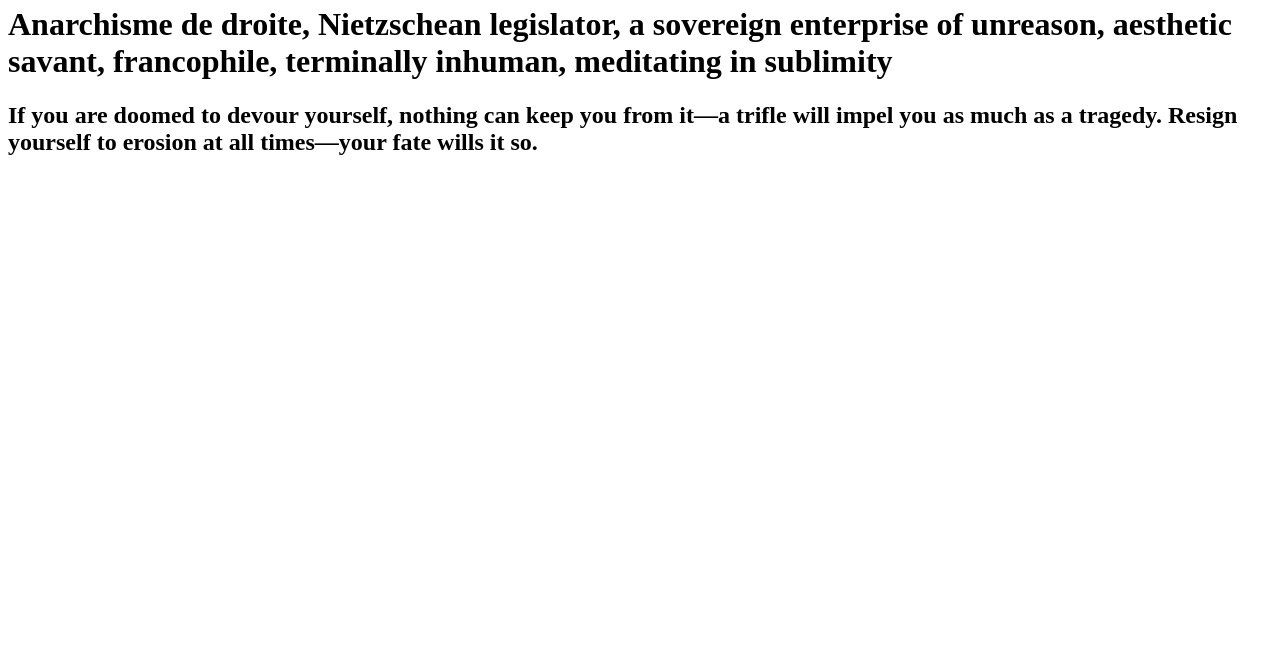
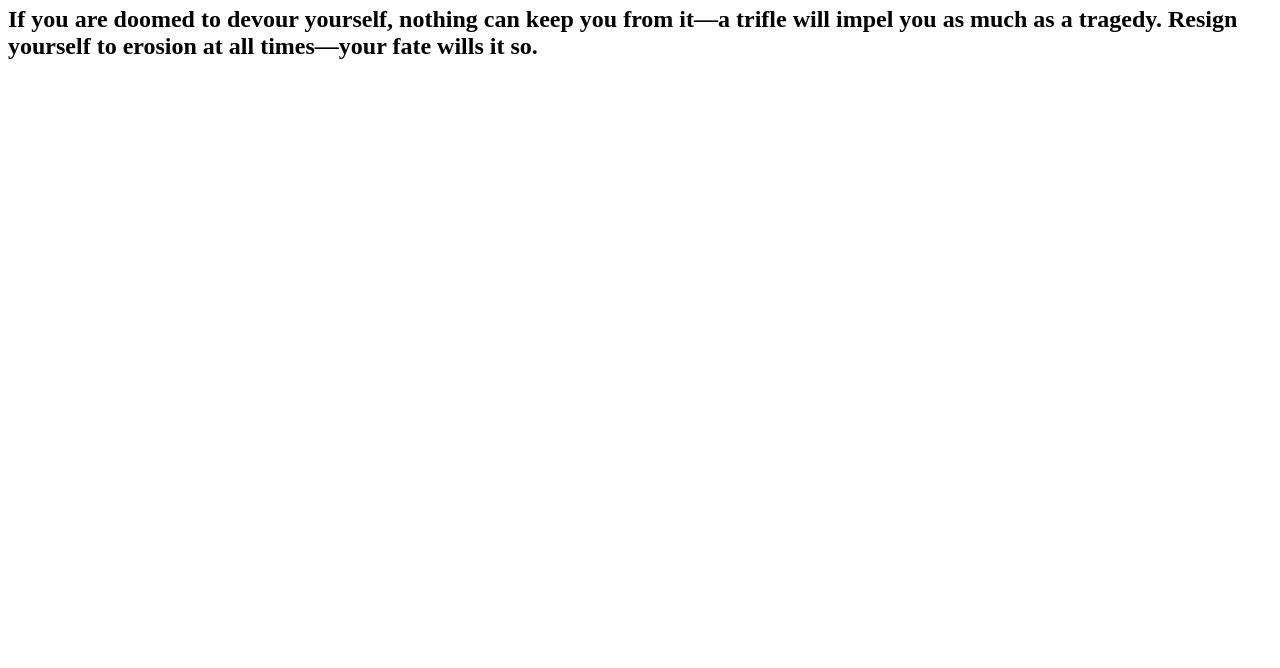
Before and after one commit to ryanwilliamtaylor/ryanwilliamtaylor.github.io, a plain HTML site: page index.html in a window 1280 px wide. Shown: the part 132-800 px from the top of the page. Drawn offline with Linux system fonts and the light colour scheme.

Commit message:
Update index.html

```diff
--- a/index.html
+++ b/index.html
@@ -3,5 +3,4 @@
 <body>
 <h1> contact@ryanwilliamtaylor.com
 <h1> It's a beautiful life.
-<h1> Anarchisme de droite, Nietzschean legislator, a sovereign enterprise of unreason, aesthetic savant, francophile, terminally inhuman, meditating in sublimity
 <h2> If you are doomed to devour yourself, nothing can keep you from it—a trifle will impel you as much as a tragedy. Resign yourself to erosion at all times—your fate wills it so.
```
